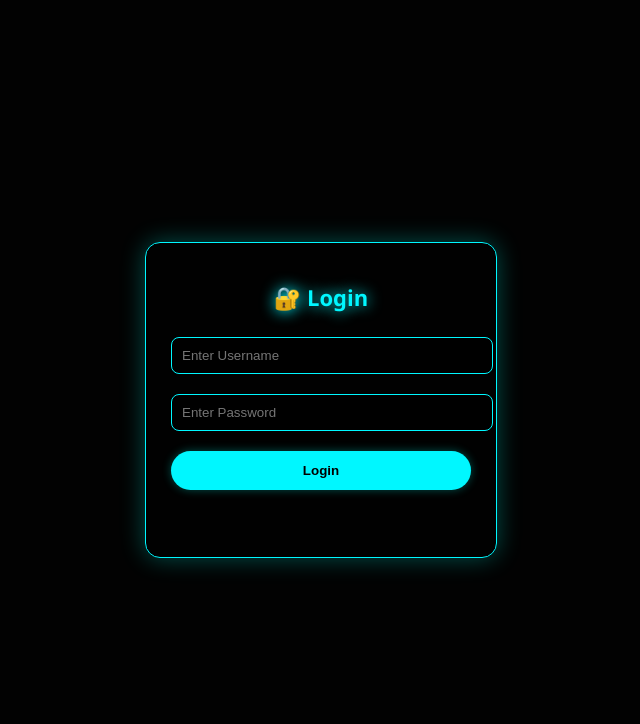
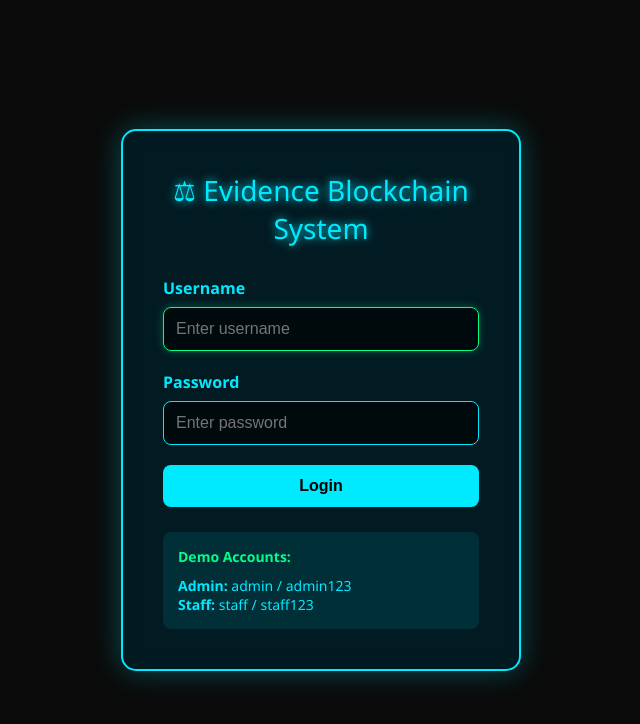
Before and after one commit to Alert9820/Block-Chain-, a website: page public/login.html in a window 1280 px wide. Shown: the whole page, without its empty margins (319-959 px from the left). Drawn offline with Linux system fonts and the light colour scheme.

Commit message:
Update login.html

```diff
--- a/public/login.html
+++ b/public/login.html
@@ -1,150 +1,196 @@
 <!DOCTYPE html>
-<html lang="en">
+<html>
 <head>
-<meta charset="UTF-8">
-<title>Login | Evidence Blockchain System</title>
+    <title>🔐 Login - Evidence Blockchain System</title>
     <meta name="viewport" content="width=device-width, initial-scale=1">
-
     <style>
-:root{
- --primary:#00f7ff;
- --glow:#00ffee50;
- --danger:#ff3b53;
- --success:#00ff72;
- --bg:#020202;
+        * {
+            margin: 0;
+            padding: 0;
+            box-sizing: border-box;
         }
 
-body{
-  background:var(--bg);
-  color:var(--primary);
-  font-family: 'Segoe UI', sans-serif;
-  display:flex;
-  justify-content:center;
-  align-items:center;
-  height:100vh;
-  margin:0;
+        body {
+            background: #0a0a0a;
+            color: #00eaff;
+            font-family: 'Segoe UI', Tahoma, Geneva, Verdana, sans-serif;
+            min-height: 100vh;
+            display: flex;
+            align-items: center;
+            justify-content: center;
         }
 
-.container{
-  width:300px;
-  background:rgba(0,0,0,.5);
-  border:1px solid var(--primary);
-  padding:25px;
-  border-radius:15px;
-  box-shadow:0 0 25px var(--glow);
-  text-align:center;
+        .login-container {
+            background: rgba(0, 30, 40, 0.8);
+            border: 2px solid #00eaff;
+            border-radius: 15px;
+            padding: 40px;
+            width: 90%;
+            max-width: 400px;
+            box-shadow: 0 0 30px rgba(0, 234, 255, 0.3);
+            backdrop-filter: blur(10px);
         }
 
-h1{
- font-size:22px;
- margin-bottom:15px;
- text-shadow:0 0 15px var(--primary);
+        .logo {
+            text-align: center;
+            font-size: 28px;
+            margin-bottom: 30px;
+            color: #00eaff;
+            text-shadow: 0 0 10px #00eaff;
         }
 
-input{
- width:100%;
- padding:10px;
- margin:10px 0;
- background:#000;
- border:1px solid var(--primary);
- border-radius:8px;
- color:var(--primary);
+        .form-group {
+            margin-bottom: 20px;
         }
 
-button{
- width:100%;
- padding:12px;
- background:var(--primary);
- color:black;
- border:none;
- border-radius:25px;
- font-weight:bold;
- cursor:pointer;
- margin-top:10px;
- box-shadow:0 0 10px var(--glow);
- transition:0.3s;
+        label {
+            display: block;
+            margin-bottom: 8px;
+            font-weight: bold;
         }
 
-button:hover{ transform:scale(1.05); }
+        input {
+            width: 100%;
+            padding: 12px;
+            background: rgba(0, 0, 0, 0.6);
+            border: 1px solid #00eaff;
+            border-radius: 8px;
+            color: #00eaff;
+            font-size: 16px;
+        }
 
-#msg{
- margin-top:10px;
- font-size:14px;
- height:18px;
+        input:focus {
+            outline: none;
+            border-color: #00ff88;
+            box-shadow: 0 0 10px rgba(0, 255, 136, 0.3);
+        }
+
+        .login-btn {
+            width: 100%;
+            padding: 12px;
+            background: #00eaff;
+            color: #000;
+            border: none;
+            border-radius: 8px;
+            font-size: 16px;
+            font-weight: bold;
+            cursor: pointer;
+            transition: all 0.3s;
+        }
+
+        .login-btn:hover {
+            background: #00ff88;
+            box-shadow: 0 0 15px rgba(0, 255, 136, 0.5);
+        }
+
+        .demo-accounts {
+            margin-top: 25px;
+            padding: 15px;
+            background: rgba(0, 234, 255, 0.1);
+            border-radius: 8px;
+            font-size: 14px;
+        }
+
+        .demo-accounts h4 {
+            margin-bottom: 10px;
+            color: #00ff88;
+        }
+
+        .error {
+            color: #ff4444;
+            text-align: center;
+            margin-top: 15px;
+            padding: 10px;
+            background: rgba(255, 68, 68, 0.1);
+            border-radius: 5px;
+            display: none;
+        }
+
+        .loading {
+            display: none;
+            text-align: center;
+            color: #00ff88;
+            margin-top: 10px;
         }
     </style>
 </head>
+<body>
+    <div class="login-container">
+        <div class="logo">
+            ⚖ Evidence Blockchain System
+        </div>
 
-<body>
+        <form id="loginForm">
+            <div class="form-group">
+                <label for="username">Username</label>
+                <input type="text" id="username" required placeholder="Enter username">
+            </div>
 
-<div class="container">
- <h1>🔐 Login</h1>
+            <div class="form-group">
+                <label for="password">Password</label>
+                <input type="password" id="password" required placeholder="Enter password">
+            </div>
 
- <input type="text" id="username" placeholder="Enter Username">
- <input type="password" id="password" placeholder="Enter Password">
+            <button type="submit" class="login-btn">Login</button>
+        </form>
 
- <button id="loginBtn" onclick="login()">Login</button>
+        <div class="error" id="errorMessage"></div>
+        <div class="loading" id="loading">Logging in...</div>
 
- <p id="msg"></p>
+        <div class="demo-accounts">
+            <h4>Demo Accounts:</h4>
+            <p><strong>Admin:</strong> admin / admin123</p>
+            <p><strong>Staff:</strong> staff / staff123</p>
+        </div>
     </div>
 
     <script>
-const API="https://block-chain-0xps.onrender.com";
+        document.getElementById('loginForm').addEventListener('submit', async function(e) {
+            e.preventDefault();
 
-// 🔥 Auto redirect if already logged in
-window.onload = () => {
-  const token = localStorage.getItem("token");
-  const role = localStorage.getItem("role");
+            const username = document.getElementById('username').value;
+            const password = document.getElementById('password').value;
+            const errorDiv = document.getElementById('errorMessage');
+            const loadingDiv = document.getElementById('loading');
 
-  if(token && role){
-    if(role==="admin") window.location="admin.html";
-    else window.location="staff.html";
+            // Reset states
+            errorDiv.style.display = 'none';
+            loadingDiv.style.display = 'block';
+
+            try {
+                const response = await fetch('/auth/login', {
+                    method: 'POST',
+                    headers: {
+                        'Content-Type': 'application/json',
+                    },
+                    body: JSON.stringify({ username, password })
+                });
+
+                const data = await response.json();
+
+                if (data.success) {
+                    localStorage.setItem('token', data.token);
+
+                    // Redirect based on role
+                    if (data.role === 'admin') {
+                        window.location.href = '/admin.html';
+                    } else {
+                        window.location.href = '/staff.html';
                     }
-};
-
-// LOGIN FUNCTION
-async function login(){
-  const user=document.getElementById("username").value.trim();
-  const pass=document.getElementById("password").value.trim();
-  const msg=document.getElementById("msg");
-  const btn=document.getElementById("loginBtn");
-
-  if(!user || !pass){
-    msg.innerHTML="⚠ Please enter credentials";
-    return;
+                } else {
+                    throw new Error(data.error || 'Login failed');
                 }
 
-  btn.disabled=true;
-  btn.innerText="Processing...";
-
-  const res = await fetch(API+"/auth/login",{
-    method:"POST",
-    headers:{ "Content-Type":"application/json" },
-    body:JSON.stringify({username:user,password:pass})
+            } catch (error) {
+                errorDiv.textContent = error.message;
+                errorDiv.style.display = 'block';
+            } finally {
+                loadingDiv.style.display = 'none';
+            }
         });
 
-  const data=await res.json();
-
-  if(data.error){
-    msg.style.color="var(--danger)";
-    msg.innerHTML="❌ "+data.error;
-    btn.disabled=false;
-    btn.innerText="Login";
-    return;
-  }
-
-  // Success
-  msg.style.color="var(--success)";
-  msg.innerHTML="✔ Login Successful";
-
-  localStorage.setItem("token",data.token);
-  localStorage.setItem("role",data.role);
-
-  setTimeout(()=>{
-    if(data.role==="admin") window.location="admin.html";
-    else window.location="staff.html";
-  },700);
-}
+        // Auto-focus username field
+        document.getElementById('username').focus();
     </script>
 </body>
 </html>
```
Lines whose indentation alone changed are shown as unchanged.
